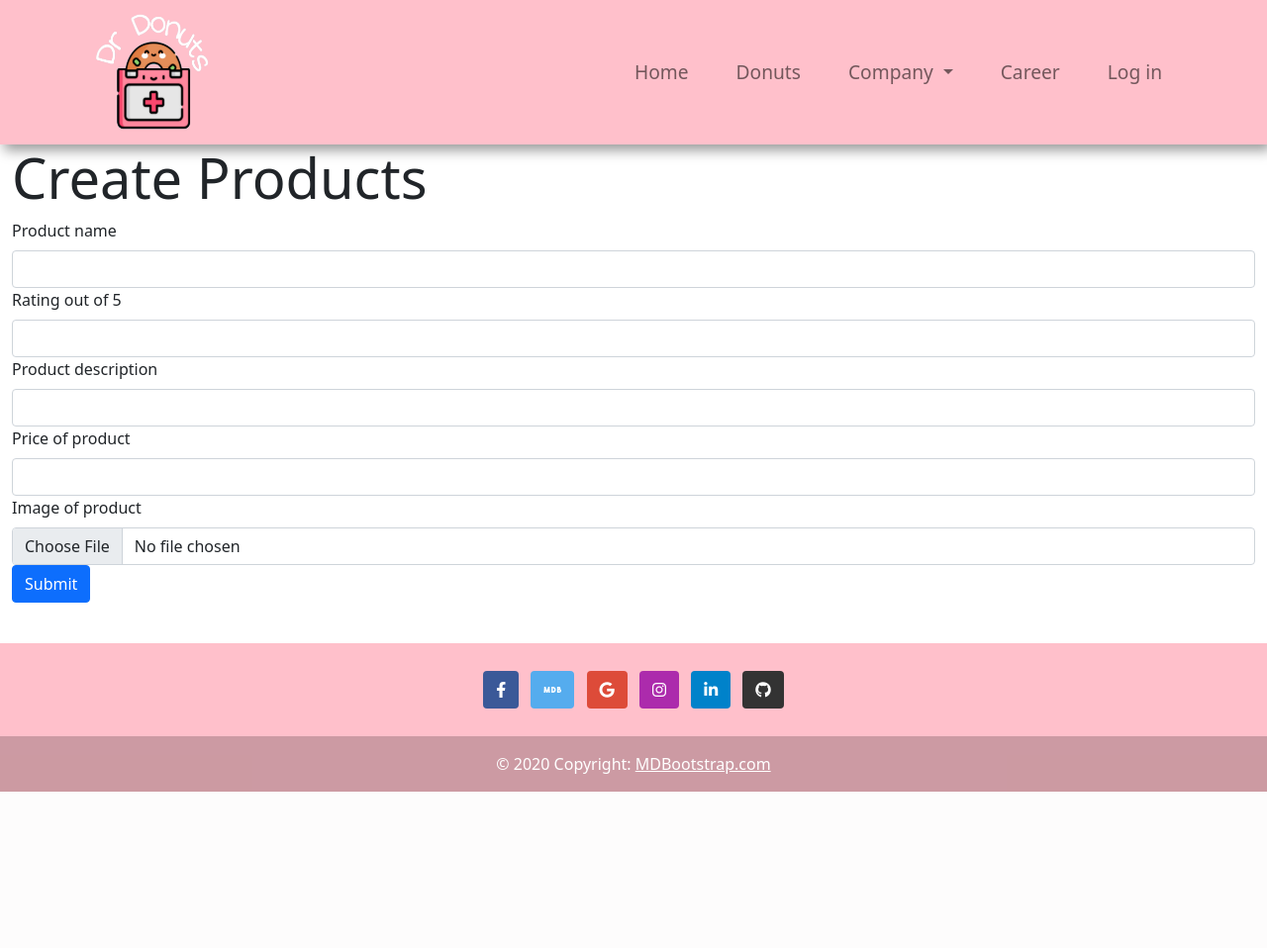
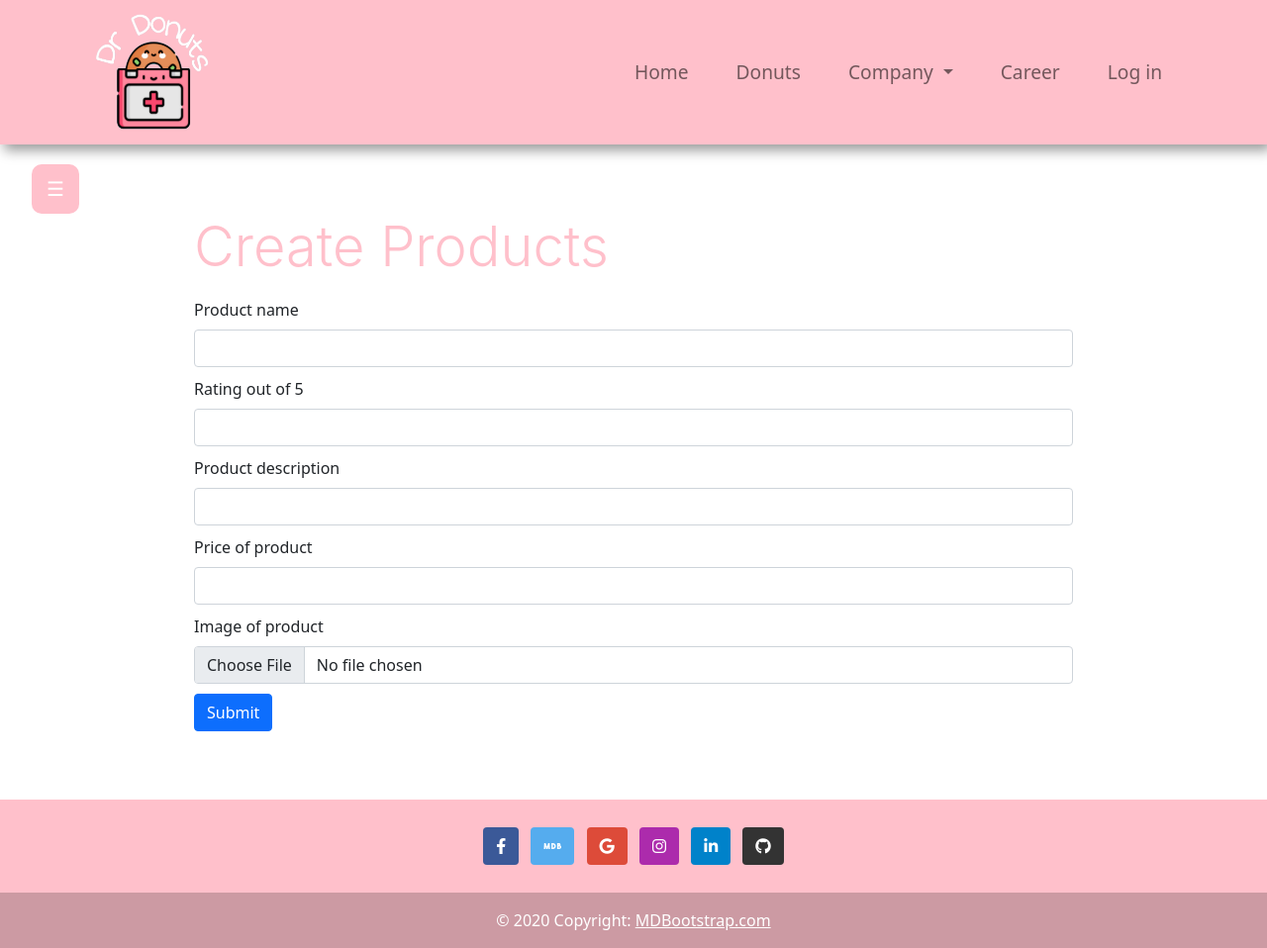
Before and after one commit to pupuduck/AppDevelopmentProject, a Flask app: page /createProducts in a window 1280 px wide. Shown: the whole page at 99% size. Before the commit the page ends 800 px from the top, so only its background shows below. Run offline with Flask 2, Linux system fonts and the light colour scheme; some libraries are stand-ins or nearby versions.

Commit message:
changed crud pages

```diff
--- a/Templates/createProducts.html
+++ b/Templates/createProducts.html
@@ -2,7 +2,21 @@
 {% block title %}Dr Donut{% endblock %}
 
 {% block content %}
+<link rel="stylesheet" href="../static/css/sidebar.css">
+<link rel="stylesheet" href="../static/css/CRUD.css">
+<div id="mySidebar" class="sidebar">
+  <a href="javascript:void(0)" class="closebtn" onclick="closeNav()">&times;</a>
+  <h2 class="display-5 text-center">Adminstrative</h2>
+  <a href="/retrieveMessages">View messages</a>
+  <a href="/retrieveResumes">View job applications</a>
+  <a href="/retrieveJobPositions">View job positions</a>
+  <a href="/retrieveUsers">View users</a>
+  <a href="/createProducts">Create Products</a>
+</div>
 
+<div id="main">
+  <button class="openbtn" onclick="openNav()">&#9776;</button>
+  <div class="container-fluid w-75">
     <h1 class="display-4">Create Products</h1>
 
     <form method="post" enctype="multipart/form-data">
@@ -26,8 +40,12 @@
         {{ form.Image.label( class="form-label") }}
         {{ form.Image(class="form-control") }}
       </div>
+      <div class="form-group">
         {{form.Submit(class="btn btn-primary")}}
-
+      </div>
 
     </form>
+  </div>
+</div>
+<script src="../static/javascript/sidebar.js"></script>
 {% endblock %}
--- a/Templates/retrieveMessages.html
+++ b/Templates/retrieveMessages.html
@@ -6,12 +6,14 @@
 <link rel="stylesheet" href="../static/css/CRUD.css">
 <div id="mySidebar" class="sidebar">
   <a href="javascript:void(0)" class="closebtn" onclick="closeNav()">&times;</a>
+  <h2 class="display-5 text-center">Adminstrative</h2>
   <a href="/retrieveMessages">View messages</a>
   <a href="/retrieveResumes">View job applications</a>
   <a href="/retrieveJobPositions">View job positions</a>
   <a href="/retrieveUsers">View users</a>
   <a href="/createProducts">Create Products</a>
 </div>
+
 
 <div id="main">
   <button class="openbtn" onclick="openNav()">&#9776;</button>
--- a/Templates/retrieveResumes.html
+++ b/Templates/retrieveResumes.html
@@ -6,12 +6,14 @@
 <link rel="stylesheet" href="../static/css/CRUD.css">
 <div id="mySidebar" class="sidebar">
   <a href="javascript:void(0)" class="closebtn" onclick="closeNav()">&times;</a>
+  <h2 class="display-5 text-center">Adminstrative</h2>
   <a href="/retrieveMessages">View messages</a>
   <a href="/retrieveResumes">View job applications</a>
   <a href="/retrieveJobPositions">View job positions</a>
   <a href="/retrieveUsers">View users</a>
   <a href="/createProducts">Create Products</a>
 </div>
+
 
 <div id="main">
   <button class="openbtn" onclick="openNav()">&#9776;</button>
--- a/Templates/retrieveUsers.html
+++ b/Templates/retrieveUsers.html
@@ -6,12 +6,14 @@
 <link rel="stylesheet" href="../static/css/CRUD.css">
 <div id="mySidebar" class="sidebar">
   <a href="javascript:void(0)" class="closebtn" onclick="closeNav()">&times;</a>
+  <h2 class="display-5 text-center">Adminstrative</h2>
   <a href="/retrieveMessages">View messages</a>
   <a href="/retrieveResumes">View job applications</a>
   <a href="/retrieveJobPositions">View job positions</a>
   <a href="/retrieveUsers">View users</a>
   <a href="/createProducts">Create Products</a>
 </div>
+
 
 <div id="main">
   <button class="openbtn" onclick="openNav()">&#9776;</button>
--- a/static/css/CRUD.css
+++ b/static/css/CRUD.css
@@ -2,6 +2,15 @@
   --font-default: "Open Sans", system-ui, -apple-system, "Segoe UI", Roboto, "Helvetica Neue", Arial, "Noto Sans", "Liberation Sans", sans-serif, "Apple Color Emoji", "Segoe UI Emoji", "Segoe UI Symbol", "Noto Color Emoji";
   --font-primary: "Bebas";
   --font-secondary: "Inter", sans-serif;
+  --color-primary: pink;
 }
 .display-4{
-    font-family: var(--font-secondary);}
+    font-family: var(--font-secondary);
+    color: var(--color-primary)}
+
+.form-group{
+    padding-top: 10px
+}
+.container-fluid{
+    padding-bottom: 3rem
+}
--- a/static/css/sidebar.css
+++ b/static/css/sidebar.css
@@ -1,72 +1,4 @@
-/*
-.sidebar {
-  margin: 0;
-  padding: 0;
-  width: 200px;
-  background-color: #f1f1f1;
-  position: absolute;
-  height: 70%;
-  overflow: auto;
-}
 
-*/
-/* Sidebar links *//*
-
-.sidebar a {
-  display: block;
-  color: black;
-  padding: 16px;
-  text-decoration: none;
-}
-
-*/
-/* Active/current link *//*
-
-.sidebar a.active {
-  background-color: pink;
-  color: white;
-}
-
-*/
-/* Links on mouse-over *//*
-
-.sidebar a:hover:not(.active) {
-  background-color: #555;
-  color: white;
-}
-
-*/
-/* Page content. The value of the margin-left property should match the value of the sidebar's width property *//*
-
-div.content {
-  margin-left: 200px;
-  padding: 1px 16px;
-  height: 1000px;
-}
-
-*/
-/* On screens that are less than 700px wide, make the sidebar into a topbar *//*
-
-@media screen and (max-width: 700px) {
-  .sidebar {
-    width: 100%;
-    height: auto;
-    position: relative;
-  }
-  .sidebar a {float: left;}
-  div.content {margin-left: 0;}
-}
-
-*/
-/* On screens that are less than 400px, display the bar vertically, instead of horizontally *//*
-
-@media screen and (max-width: 400px) {
-  .sidebar a {
-    text-align: center;
-    float: none;
-  }
-}
-*/
 /* The sidebar menu */
 .sidebar {
   height: 100%; /* 100% Full-height */
@@ -124,6 +56,7 @@
 #main {
   transition: margin-left .5s; /* If you want a transition effect */
   padding: 20px;
+
 }
 
 /* On smaller screens, where height is less than 450px, change the style of the sidenav (less padding and a smaller font size) */
```
Lines whose indentation alone changed are shown as unchanged.
